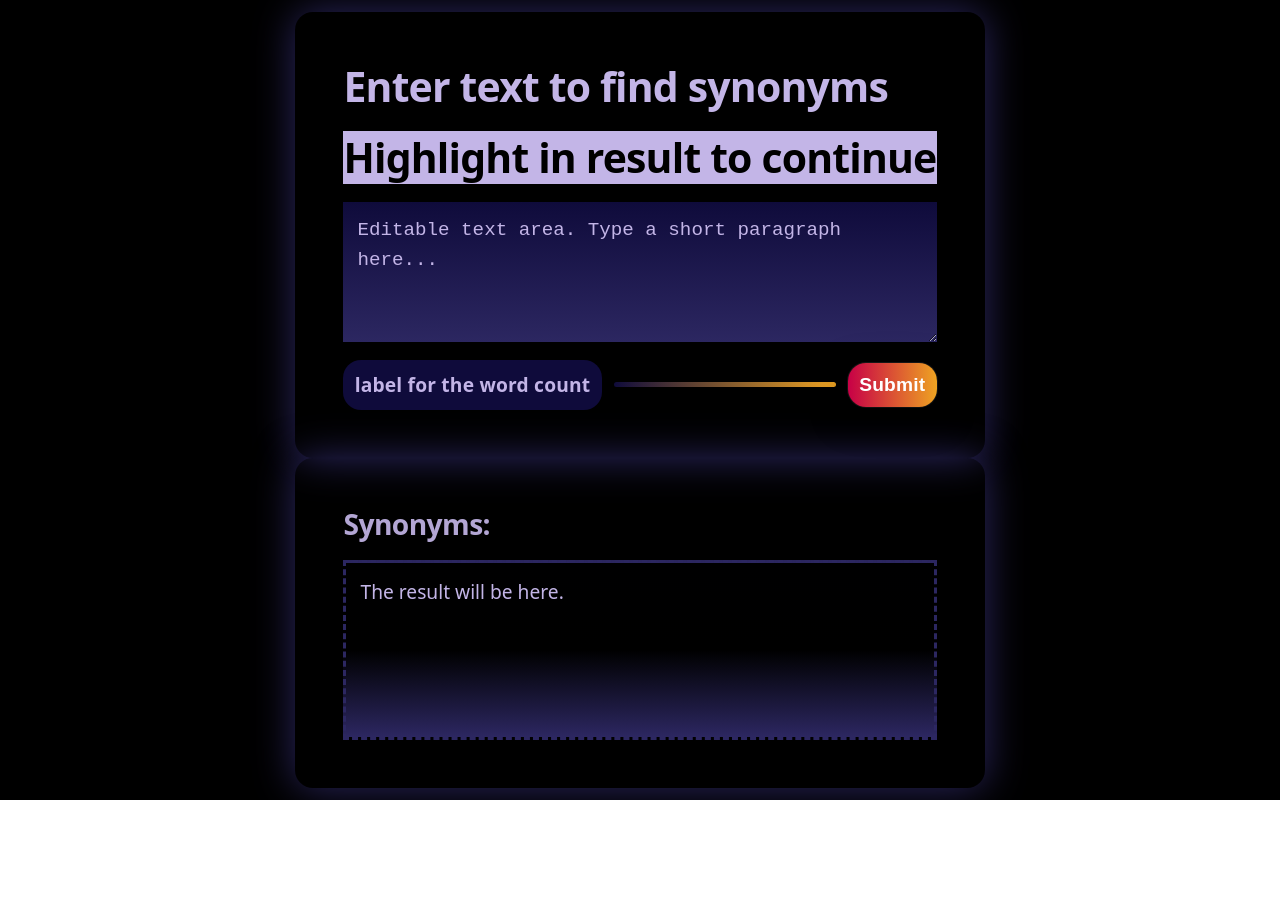
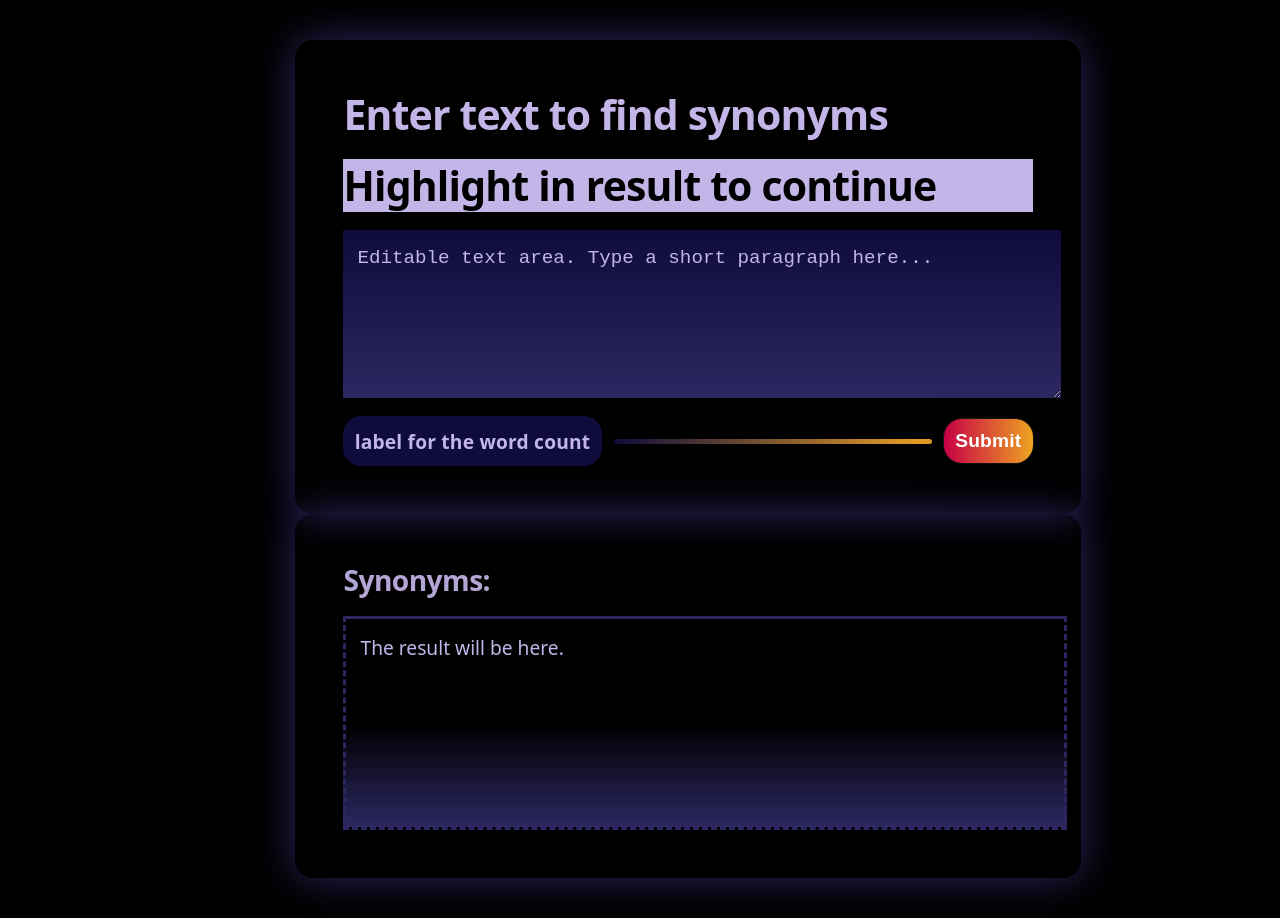
Before and after one commit to dwellrr/test-task-words, an Angular app: page / in a window 1280 px wide. Before the commit the page ends 800 px from the top, so only its background shows below. Built offline with nearby package versions, Linux system fonts and the light colour scheme.

Commit message:
added buttons to synonyms so you can use them for input

```diff
--- a/src/app/app.component.css
+++ b/src/app/app.component.css
@@ -3,14 +3,17 @@
    BASE LAYOUT
    ========================= */
 
+.container {min-height: 100%;}
 
 body {
-  margin: 0;
+
+
   font-family: var(--font-sans);
   background: var(--color-bg);
   color: var(--color-text);
 
-  /* 1) main body full black + center contents */
-  display: grid;
-  place-items: center;
+   display: flex;
+  justify-content: center;  /* horizontal centering */
+  align-items: flex-start;  /* top align so it can grow downward */
+  padding: 40px 18px;
 }
--- a/src/app/app.component.html
+++ b/src/app/app.component.html
@@ -7,7 +7,7 @@
 </head>
 
 <body>
-  <main>
+  <main class = "container">
     <app-main-page></app-main-page>
   </main>
 </body>
--- a/src/app/components/input/input.component.html
+++ b/src/app/components/input/input.component.html
@@ -2,7 +2,7 @@
 
     <h1 class="h1">Enter text to find synonyms</h1>
     <h1 class="h1 h1--highlight">Highlight in result to continue</h1>
-    <textarea #ta [(ngModel)] = "value" class="text-area" placeholder="Editable text area. Type a short paragraph here..."></textarea>
+    <textarea #ta [(ngModel)] = "value" (ngModelChange)="onSynonymInput($event)" class="text-area" placeholder="Editable text area. Type a short paragraph here..."></textarea>
      <div class = "flex-row">
       <label class="label">label for the word count</label>
       <div class="divider"></div>
--- a/src/app/components/input/input.component.ts
+++ b/src/app/components/input/input.component.ts
@@ -1,4 +1,4 @@
-import { Component, EventEmitter, Output } from '@angular/core';
+import { Component, EventEmitter, Input, Output } from '@angular/core';
 import { FormsModule } from '@angular/forms';
 
 @Component({
@@ -9,8 +9,14 @@ import { FormsModule } from '@angular/forms';
 })
 export class InputComponent {
   @Output() submitted = new EventEmitter<string>();
+  @Output() valueChange = new EventEmitter<string>();
+  @Input() selected_synonym: string | null = null;
 
-  value = '';
+  @Input() value: string | null = '';
+
+  onSynonymInput(v: string) {
+  this.value = v;
+}
 
   submit(ta: HTMLTextAreaElement) {
     const start = ta.selectionStart ?? 0;
--- a/src/app/components/main-page/main-page.component.html
+++ b/src/app/components/main-page/main-page.component.html
@@ -1,8 +1,11 @@
-<app-input (submitted)="onSubmitted($event)"></app-input>
+<app-input [value] = "selected_synonym"
+(submitted)="onSubmitted($event)"
+(valueChange)="selected_synonym = $event"></app-input>
 
 <app-output
   [items]="synonyms"
   [loading]="loading"
   [error]="error"
-  [nothing_submitted]="nothing_submitted">
+  [nothing_submitted]="nothing_submitted"
+  (useWord)="onSynonymSelected($event)">
 </app-output>
--- a/src/app/components/main-page/main-page.component.ts
+++ b/src/app/components/main-page/main-page.component.ts
@@ -12,6 +12,7 @@ import { finalize } from 'rxjs/operators';
 })
 export class MainPageComponent {
   synonyms: string[] = [];
+  selected_synonym: string | null = null
   loading = false;
   error: string | null = null;
   nothing_submitted = true;
@@ -22,7 +23,6 @@ export class MainPageComponent {
     this.loading = true;
     this.error = null;
     this.nothing_submitted = false;
-    console.log("main page caught the event...");
 
     this.api.synonyms(text, 20)
       .pipe(finalize(() => (this.loading = false)))
@@ -32,4 +32,9 @@ export class MainPageComponent {
       });
   }
 
+  onSynonymSelected(text: string) {
+    this.selected_synonym = text;
+
+  }
+
 }
--- a/src/app/components/output/output.component.css
+++ b/src/app/components/output/output.component.css
@@ -24,3 +24,56 @@
   font-size: 0.9rem;
   color: var(--color-surface-bright);
 }
+
+.syn-list {
+  list-style: none;
+  margin: 0;
+  padding: 0;
+  display: grid;
+  gap: 8px;
+}
+
+.syn-row {
+  display: flex;
+  align-items: center;
+  justify-content: space-between; /* word left, button right */
+  gap: 12px;
+
+  padding: 10px 12px;
+  border-radius: 12px;
+
+  border: 1px solid rgba(255,255,255,0.14);
+  background: rgba(255,255,255,0.05);
+
+  cursor: pointer;
+  transition: background 120ms ease, border-color 120ms ease, transform 120ms ease;
+}
+
+.syn-row:hover {
+  transform: translateY(-1px);
+  background: rgba(255,255,255,0.08);
+}
+
+.syn-row.is-selected {
+  border-color: rgba(124, 58, 237, 0.55);
+  background: rgba(124, 58, 237, 0.16);
+}
+
+.syn-word {
+  overflow: hidden;
+  text-overflow: ellipsis;
+  white-space: nowrap;
+}
+
+.syn-use-btn {
+      flex: 0 0 auto;
+  padding: 6px 10px;
+  border-radius: 10px;
+
+  border: 1px solid rgba(255,255,255,0.16);
+  background: rgba(0,0,0,0.35);
+  color: #fff;
+
+  font-weight: 800;
+  cursor: pointer;
+}
--- a/src/app/components/output/output.component.html
+++ b/src/app/components/output/output.component.html
@@ -14,7 +14,15 @@
             <div *ngIf="items.length === 0">No synonyms yet.</div>
 
             <ul *ngIf="items.length > 0">
-                <li *ngFor="let w of items">{{ w }}</li>
+                <li *ngFor="let w of items" class="syn-row" [class.is-selected]="w === selected" (click)="select(w)">
+                    <span class="syn-word">{{ w }}</span>
+
+                    <!-- right side action column -->
+                    <button *ngIf="w === selected" type="button" class="syn-use-btn"
+                        (click)="useSelected(w); $event.stopPropagation()">
+                        Use
+                    </button>
+                </li>
             </ul>
         </ng-container>
     </section>
--- a/src/app/components/output/output.component.ts
+++ b/src/app/components/output/output.component.ts
@@ -1,6 +1,6 @@
 
 import { CommonModule } from '@angular/common';
-import { Component, Input } from '@angular/core';
+import { Component, Input, Output, EventEmitter } from '@angular/core';
 
 @Component({
   selector: 'app-output',
@@ -13,4 +13,16 @@ export class OutputComponent {
   @Input() items: string[] = [];
   @Input() loading = false;
   @Input() error: string | null = null;
+
+  @Output() useWord = new EventEmitter<string>();
+
+  selected: string | null = null;
+
+  select(word: string) {
+    this.selected = word;
+  }
+
+  useSelected(word: string) {
+    this.useWord.emit(word);
+  }
 }
--- a/src/styles.css
+++ b/src/styles.css
@@ -21,8 +21,24 @@
     "Segoe UI Emoji";
 }
 
-* { box-sizing: border-box; }
-html, body { height: 100%; margin: 0; }
+
+html, body {
+    margin: 0;
+  padding: 0;
+
+}
+
+body {
+  min-height: 100vh;           /* can grow beyond viewport */
+  background: var(--color-bg); /* black everywhere */
+}
+
+app-root {
+  display: block;
+  min-height: 100vh;
+  background: var(--color-bg);
+}
+
 
 /* A centered stack container for all elements */
 .center-stack {
```
